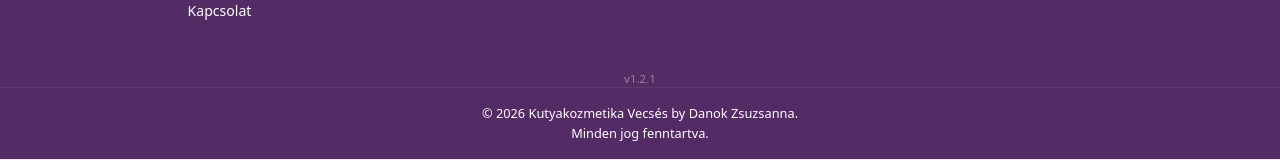
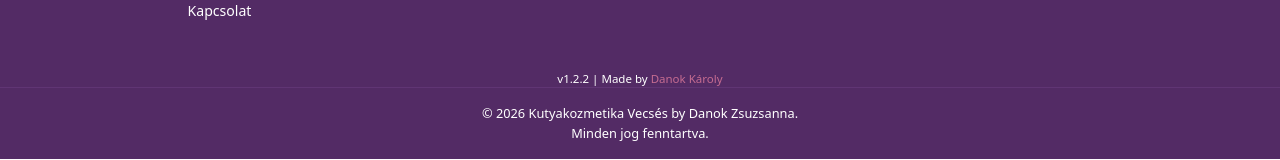
Before and after one commit to DreXFN/KkozmetikaProject, a React (Vite) app in the folder client/: page /profile in a window 1280 px wide. Shown: the part 407-567 px from the top of the page. Built offline with nearby package versions, Linux system fonts and the light colour scheme; no server answers.

Commit message:
-footer update

```diff
--- a/client/src/components/Footer.css
+++ b/client/src/components/Footer.css
@@ -113,8 +113,11 @@
 
 .footer-version {
   text-align: center;
-  color: rgba(255,255,255,0.4);
+  color: white;
   font-size: 0.72rem;
+}
+#creator{
+  color: var(--accent);
 }
 
 /* Tablet */
--- a/client/src/components/Footer.jsx
+++ b/client/src/components/Footer.jsx
@@ -8,11 +8,6 @@ function Footer() {
     <footer className="footer">
 
       <div className="footer-content">
-
-
-
-
-
         {/* Navigation */}
             <div className="footer-col">
           <h4>Navigáció</h4>
@@ -48,7 +43,7 @@ function Footer() {
         </div>
 
       </div>
-      <div className="footer-version">v1.2.1</div>
+      <div className="footer-version">v1.2.2 | Made by <a id='creator' href='https://github.com/DreXFN/KkozmetikaProject'>Danok Károly</a> </div>
 
       <div className="footer-bottom">
         <p>© {new Date().getFullYear()} Kutyakozmetika Vecsés by Danok Zsuzsanna.<br></br> Minden jog fenntartva.</p>
```
